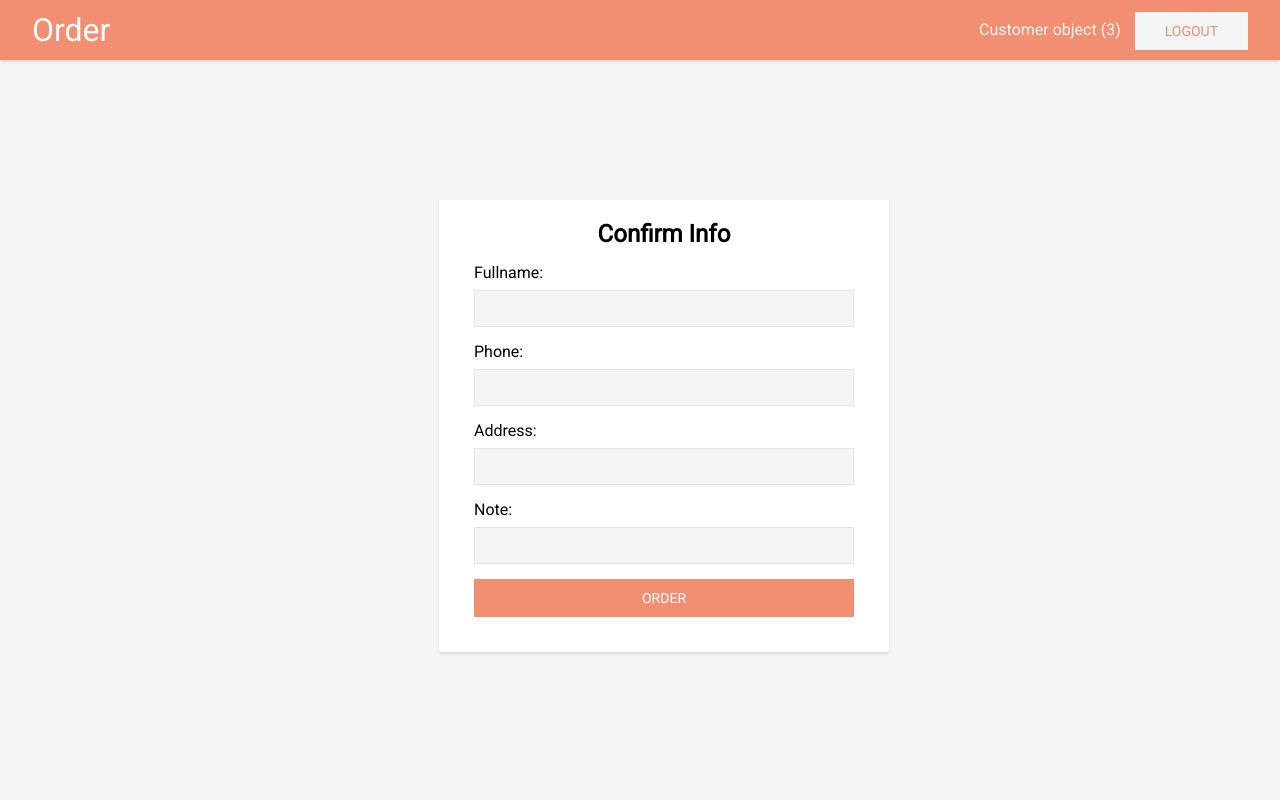
After one commit to nmeowt/learn_django, a Django app: template customer/templates/customer/payment.html in a window 1280 px wide. The commit adds this page. Run offline with Django 3.2, Linux system fonts and the light colour scheme; the template is opened without the code that fills it: values that come from a table or form of the project are taken from there, others are empty; data comes from the database, SQL or seed files in the repository; both versions use the stored data as it was after the commit.

Commit message:
update cart and payment

```diff
--- a/customer/models.py
+++ b/customer/models.py
@@ -27,15 +27,24 @@ class Order(models.Model):
         max_length=100, blank=True, null=True, default=None)
     phone_number = models.CharField(
         max_length=10, blank=True, null=True, default=None)
+    address = models.CharField(
+        max_length=255, blank=True, null=True, default=None)
+    note = models.CharField(
+        max_length=255, blank=True, null=True, default=None)
     is_ordered = models.BooleanField(default=False)
     customer = models.ForeignKey(Customer, on_delete=models.CASCADE)
 
 
 class Order_Detail(models.Model):
+    # properties
     order = models.ForeignKey(Order, on_delete=models.CASCADE)
     product = models.ForeignKey(Product, on_delete=models.CASCADE)
     price = models.FloatField()
     quantity = models.IntegerField()
 
+    # methods
+    def get_item_price(self):
+        return self.price * self.quantity
+
     class Meta:
         unique_together = (('order'), ('product'))
--- a/customer/static/customer/style.css
+++ b/customer/static/customer/style.css
@@ -279,6 +279,10 @@ a {
     text-align: left;
 }
 
+.cart-item:last-child {
+    border: none;
+}
+
 .quantity {
     background: var(--main-color);
 
--- /dev/null
+++ b/customer/templates/customer/payment.html
@@ -0,0 +1,31 @@
+{% extends 'customer/base.html' %}
+
+{% block main %}
+<div class="center-wrapper">
+    <div class="login-box shadow">
+        <h2>Confirm Info</h2>
+        <form action="{% url 'store-payment-information' %}" method="post">
+            {% csrf_token %}
+            <div class="form-group">
+                <label for="full-name">Fullname:</label>
+                <input type="text" id="full-name" required name="full-name">
+            </div>
+            <div class="form-group">
+                <label for="phone">Phone:</label>
+                <input type="text" id="phone" required name="phone">
+            </div>
+            <div class="form-group">
+                <label for="address">Address:</label>
+                <input type="text" id="address" required name="address">
+            </div>
+            <div class="form-group">
+                <label for="note">Note:</label>
+                <input type="text" id="note" required name="note">
+            </div>
+            <div class="form-group">
+                <button class="btn">Order</button>
+            </div>
+        </form>
+    </div>
+</div>
+{% endblock %}
--- a/customer/urls.py
+++ b/customer/urls.py
@@ -1,5 +1,5 @@
 from django.urls import path
-from .views import index, login_process, login_view, logout, register_view, store_infomation, add_to_cart
+from .views import index, login_process, login_view, logout, register_view, store_infomation, add_to_cart, payment_view, store_payment_information
 
 urlpatterns = [
     path('', index, name="index"),
@@ -14,4 +14,7 @@ urlpatterns = [
     # Đăng xuất
     path('logout', logout, name="logout"),
     path('add-to-cart/<int:id>/', add_to_cart, name="add_to_cart"),
+    path('payment', payment_view, name="payment"),
+    path('store-payment-information', store_payment_information,
+         name="store-payment-information"),
 ]
```
Also changed, not shown: customer/templates/customer/cart.html (+7 -16 lines), customer/views.py (+40 -6 lines), customer/migrations/0005_auto_20210601_1211.py (added), db.sqlite3, images/187549836_152504763556438_8048155330305757408_n_zi5hoMS.jpg (added).
